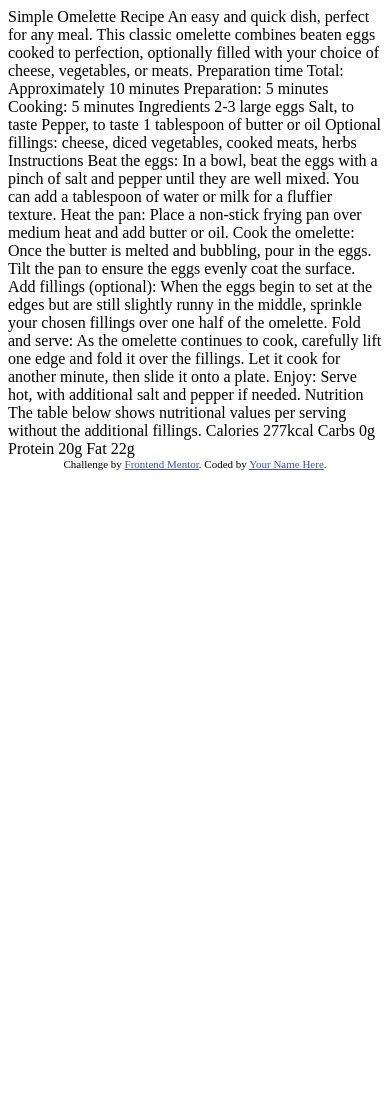
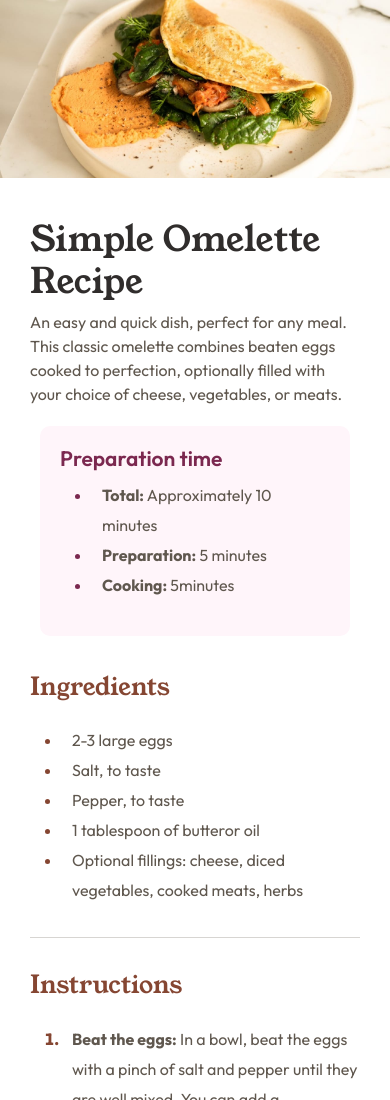
Before and after one commit to SimoneMoreWare/bootstrap-exercise-recipe-page-main.github.io, a plain HTML site: page index.html in a window 390 px wide. Shown: the top 1100 px of the page. Before the commit the page ends 844 px from the top, so only its background shows below. Drawn offline with nearby package versions, Linux system fonts and the light colour scheme.

Commit message:
finish exercise

```diff
--- a/index.html
+++ b/index.html
@@ -1,77 +1,281 @@
 <!DOCTYPE html>
 <html lang="en">
-<head>
-  <meta charset="UTF-8">
-  <meta name="viewport" content="width=device-width, initial-scale=1.0"> <!-- displays site properly based on user's device -->
+  <head>
+    <meta charset="UTF-8" />
+    <meta name="viewport" content="width=device-width, initial-scale=1.0" />
+    <!-- displays site properly based on user's device -->
 
-  <link rel="icon" type="image/png" sizes="32x32" href="./assets/images/favicon-32x32.png">
+    <link
+      rel="icon"
+      type="image/png"
+      sizes="32x32"
+      href="./assets/images/favicon-32x32.png"
+    />
+    <link
+      href="https://cdn.jsdelivr.net/npm/bootstrap@5.3.3/dist/css/bootstrap.min.css"
+      rel="stylesheet"
+      integrity="sha384-QWTKZyjpPEjISv5WaRU9OFeRpok6YctnYmDr5pNlyT2bRjXh0JMhjY6hW+ALEwIH"
+      crossorigin="anonymous"
+    />
 
-  <title>Frontend Mentor | Recipe page</title>
+    <title>Recipe page</title>
 
-  <!-- Feel free to remove these styles or customise in your own stylesheet 👍 -->
-  <style>
-    .attribution { font-size: 11px; text-align: center; }
-    .attribution a { color: hsl(228, 45%, 44%); }
-  </style>
-</head>
-<body>
+    <style>
+      :root {
+  --Background-color: hsl(30, 54%, 90%);
+  --White: hsl(0, 0%, 100%);
+  --Rose-White: hsl(330, 100%, 98%);
+  --Light-Grey: hsl(30, 18%, 87%);
+  --Wenge-Brown: hsl(30, 10%, 34%);
+  --Dark-Charcoal: hsl(24, 5%, 18%);
+  --Nutmeg: hsl(14, 45%, 36%);
+  --Dark-Raspberry: hsl(332, 51%, 32%);
+  --border-radius: 10px;
+}
 
-  Simple Omelette Recipe
+@font-face {
+  font-family: "outfit";
+  src: url(./assets/fonts/outfit/Outfit-VariableFont_wght.ttf);
+}
+@font-face {
+  font-family: "young-serif";
+  src: url(./assets/fonts/young-serif/YoungSerif-Regular.ttf);
+}
 
-  An easy and quick dish, perfect for any meal. This classic omelette combines beaten eggs cooked
-  to perfection, optionally filled with your choice of cheese, vegetables, or meats.
+body {
+  background-color: var(--Background-color);
+  font-family: "outfit", sans-serif;
+  font-size: 16px;
+}
 
-  Preparation time
+.card {
+  margin: 100px auto;
+  border: 0px;
+  width: 65%;
+  background-color: var(--White);
+  color: var(--Wenge-Brown);
+  border-radius: 15px;
+  padding: 15px;
+}
+.card img {
+  width: 100%;
+  display: block;
+  border-radius: var(--border-radius);
+}
+.card-head {
+  padding: 20px 20px 0 20px;
+}
 
-  Total: Approximately 10 minutes
-  Preparation: 5 minutes
-  Cooking: 5 minutes
+.card h1 {
+  color: var(--Dark-Charcoal);
+}
 
-  Ingredients
+h1,
+h2,
+h3,
+h4,
+h5,
+h6 {
+  font-family: "young-serif", sans-serif;
+  font-weight: 400;
+}
 
-  2-3 large eggs
-  Salt, to taste
-  Pepper, to taste
-  1 tablespoon of butter or oil
-  Optional fillings: cheese, diced vegetables, cooked meats, herbs
+h2 {
+  color: var(--Nutmeg);
+}
 
-  Instructions
+.attribution {
+  font-size: 11px;
+  text-align: center;
+}
+.attribution a {
+  color: hsl(228, 45%, 44%);
+}
 
-  Beat the eggs: In a bowl, beat the eggs with a pinch of salt and pepper until they are well mixed.
-  You can add a tablespoon of water or milk for a fluffier texture.
+.preparation-time {
+  background-color: var(--Rose-White);
+  padding: 20px;
+  margin: 20px 10px;
+  border-radius: var(--border-radius);
+}
+.preparation-time h2 {
+  color: var(--Dark-Raspberry);
+  font-family: "outfit", sans-serif;
+  font-weight: 600;
+  font-size: 21px;
+}
+.preparation-time li::marker {
+  color: var(--Dark-Raspberry);
+}
+li {
+  padding-left: 10px;
+}
+li::marker {
+  color: var(--Nutmeg);
+}
 
-  Heat the pan: Place a non-stick frying pan over medium heat and add butter or oil.
+ol li::marker {
+  font-weight: 800;
+}
 
-  Cook the omelette: Once the butter is melted and bubbling, pour in the eggs. Tilt the pan to ensure
-  the eggs evenly coat the surface.
+h1 {
+  font-family: "young-serif";
+  margin-top: 10px;
+}
+.nutritions {
+  margin: 30px;
+}
 
-  Add fillings (optional): When the eggs begin to set at the edges but are still slightly runny in the
-  middle, sprinkle your chosen fillings over one half of the omelette.
+.nutritions .amount {
+  color: var(--Nutmeg);
+  font-weight: 600;
+}
+.preparation-time,
+.instructions,
+.ingredients {
+  line-height: 30px;
+}
 
-  Fold and serve: As the omelette continues to cook, carefully lift one edge and fold it over the
-  fillings. Let it cook for another minute, then slide it onto a plate.
+@media (max-width: 576px) {
+  .container {
+    margin: 0;
+  }
+  .card {
+    margin: 0;
+    width: 100%;
+    padding: 0;
+  }
+  .card h1 {
+    font-size: 35px;
+  }
+  .card-body {
+    padding: 30px;
+  }
+  .card img {
+    padding: 0;
+    border-radius: 0;
+  }
+  .col-sm-12 {
+    padding: 0;
+  }
+  .card-head {
+    padding: 0;
+  }
+}
+    </style>
 
-  Enjoy: Serve hot, with additional salt and pepper if needed.
+  </head>
+  <body>
+    <div class="container">
+      <div class="row">
+        <div class="col-sm-12 col-auto">
+          <div class="card">
+            <div class="card-head">
+              <img
+                class="card-img-top"
+                src="./assets/images/image-omelette.jpeg"
+                alt="an egg omelette"
+              />
+            </div>
 
-  Nutrition
+            <div class="card-body">
+              <h1>Simple Omelette Recipe</h1>
+              An easy and quick dish, perfect for any meal. This classic
+              omelette combines beaten eggs cooked to perfection, optionally
+              filled with your choice of cheese, vegetables, or meats.
+              <div class="preparation-time">
+                <h2>Preparation time</h2>
+                <ul>
+                  <li><strong>Total:</strong> Approximately 10 minutes</li>
+                  <li><strong>Preparation:</strong> 5 minutes</li>
+                  <li><strong>Cooking:</strong> 5minutes</li>
+                </ul>
+              </div>
+              <div class="ingredients">
+                <h2 class="pt-3 pb-3">Ingredients</h2>
+                <ul class="pb-3">
+                  <li>2-3 large eggs</li>
+                  <li>Salt, to taste</li>
+                  <li>Pepper, to taste</li>
+                  <li>1 tablespoon of butteror oil</li>
+                  <li>
+                    Optional fillings: cheese, diced vegetables, cooked meats,
+                    herbs
+                  </li>
+                </ul>
+              </div>
 
-  The table below shows nutritional values per serving without the additional fillings.
+              <hr />
+              <div class="instructions pt-3">
+                <h2 class="pb-3">Instructions</h2>
+                <ol class="pb-3">
+                  <li>
+                    <strong>Beat the eggs:</strong> In a bowl, beat the eggs
+                    with a pinch of salt and pepper until they are well mixed.
+                    You can add a tablespoon of water or milk for a fluffier
+                    texture.
+                  </li>
+                  <li>
+                    <strong>Heat the pan:</strong> Place a non-stick frying pan
+                    over medium heat and add butter or oil.
+                  </li>
+                  <li>
+                    <strong>Cook the omelette:</strong> Once the butter is
+                    melted and bubbling, pour in the eggs. Tilt the pan to
+                    ensure the eggs evenly coat the surface.
+                  </li>
+                  <li>
+                    <strong>Add fillings (optional):</strong> When the eggs
+                    begin to set at the edges but are still slightly runny in
+                    the middle, sprinkle your chosen fillings over one half of
+                    the omelette.
+                  </li>
+                  <li>
+                    <strong>Fold and serve:</strong> As the omelette continues
+                    to cook, carefully lift one edge and fold it over the
+                    fillings. Let it cook for another minute, then slide it onto
+                    a plate.
+                  </li>
+                  <li>
+                    <strong>Enjoy:</strong> Serve hot, with additional salt and
+                    pepper if needed.
+                  </li>
+                </ol>
+              </div>
+              <hr />
+              <h2 class="pt-3 pb-3">Nutrition</h2>
+              The table below shows nutritional values per serving without the
+              additional fillings.<br />
+              <div class="nutritions">
+                <div class="row ps-4">
+                  <div class="col-6">Calories</div>
+                  <div class="col-6">
+                    <span class="amount">277kcal</span>
+                  </div>
+                </div>
 
-  Calories
-  277kcal
+                <hr />
+                <div class="row ps-4">
+                  <div class="col-6">Carbs</div>
+                  <div class="col-6"><span class="amount">0g</span></div>
+                </div>
 
-  Carbs
-  0g
+                <hr />
+                <div class="row ps-4">
+                  <div class="col-6">Protein</div>
+                  <div class="col-6"><span class="amount">20g</span></div>
+                </div>
 
-  Protein
-  20g
-
-  Fat
-  22g
-
-  <div class="attribution">
-    Challenge by <a href="https://www.frontendmentor.io?ref=challenge" target="_blank">Frontend Mentor</a>.
-    Coded by <a href="#">Your Name Here</a>.
-  </div>
-</body>
+                <hr />
+                <div class="row ps-4">
+                  <div class="col-6">Fat</div>
+                  <div class="col-6"><span class="amount">22g</span></div>
+                </div>
+              </div>
+            </div>
+          </div>
+        </div>
+      </div>
+    </div>
+  </body>
 </html>
```
